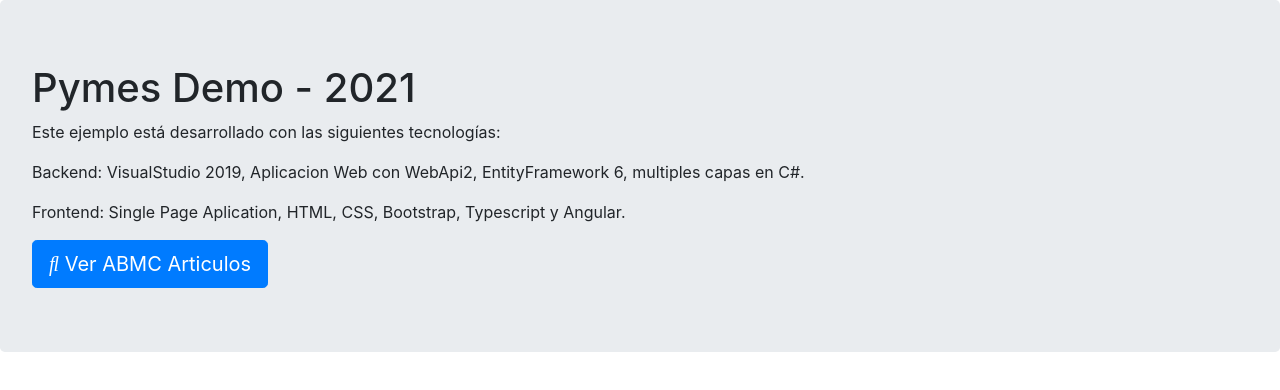
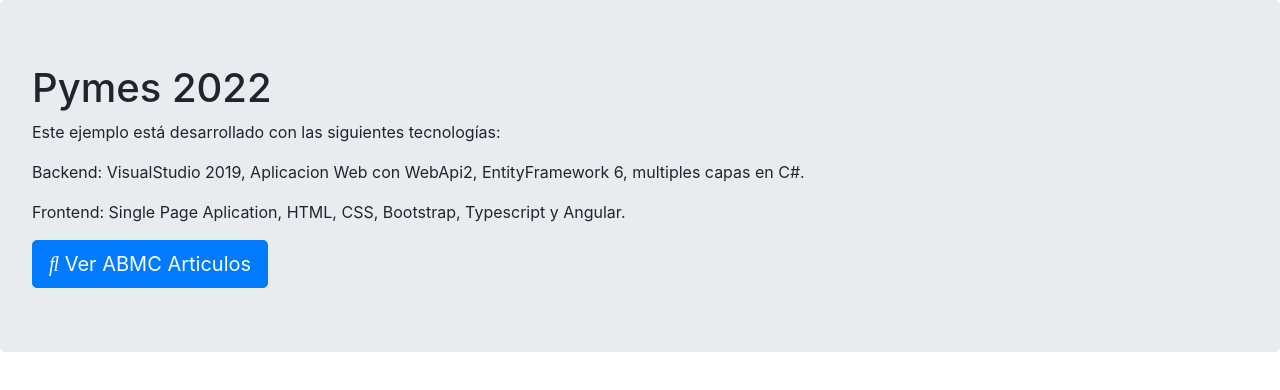
Before and after one commit to Luuzaall/AngularClase, an Angular app: page / in a window 1280 px wide. Shown: the top 390 px of the page. Built offline with nearby package versions, Linux system fonts and the light colour scheme.

Commit message:
Solucionado problema Bootstrap :)

```diff
--- a/package.json
+++ b/package.json
@@ -12,7 +12,7 @@
     "@angular/platform-browser-dynamic": "^13.2.0",
     "@angular/router": "^13.2.0",
     "bootstrap": "4.6",
-    "font-awesome": "4.7",
+    "font-awesome": "^4.7.0",
     "jquery": "1.9.1 - 3",
     "popper.js": "^1.16.1",
     "rxjs": "^7.5.2",
--- a/src/app/app.component.css
+++ b/src/app/app.component.css
@@ -1,4 +1 @@
 @import "~bootstrap/dist/css/bootstrap.css"
-p {
-  font-family: Lato;
-}
--- a/src/app/app.component.html
+++ b/src/app/app.component.html
@@ -1,10 +1,16 @@
 <div class="jumbotron">
-  <h1>Pymes Demo - 2021</h1>
-    <p>Este ejemplo está desarrollado con las siguientes tecnologías: </p>
- <p>Backend: VisualStudio 2019, Aplicacion Web con WebApi2, EntityFramework 6, multiples capas en C#.
- <p>Frontend: Single Page Aplication, HTML, CSS, Bootstrap, Typescript y Angular.</p>
-  <button type="button" class="btn btn-lg btn-primary" >
-     <i class="fas fa-search"> </i>
-     Ver ABMC Articulos
+  <h1>{{ Titulo }}</h1>
+  <p>Este ejemplo está desarrollado con las siguientes tecnologías:</p>
+  <p>
+    Backend: VisualStudio 2019, Aplicacion Web con WebApi2, EntityFramework 6,
+    multiples capas en C#.
+  </p>
+  <p>
+    Frontend: Single Page Aplication, HTML, CSS, Bootstrap, Typescript y
+    Angular.
+  </p>
+  <button type="button" class="btn btn-lg btn-primary">
+    <i class="fas fa-search"> </i>
+    Ver ABMC Articulos
   </button>
 </div>
--- a/src/app/app.component.ts
+++ b/src/app/app.component.ts
@@ -6,5 +6,5 @@ import { Component, VERSION } from '@angular/core';
   styleUrls: ['./app.component.css'],
 })
 export class AppComponent {
-  name = 'Angular ' + VERSION.major;
+  Titulo= 'Pymes 2022';
 }
```
